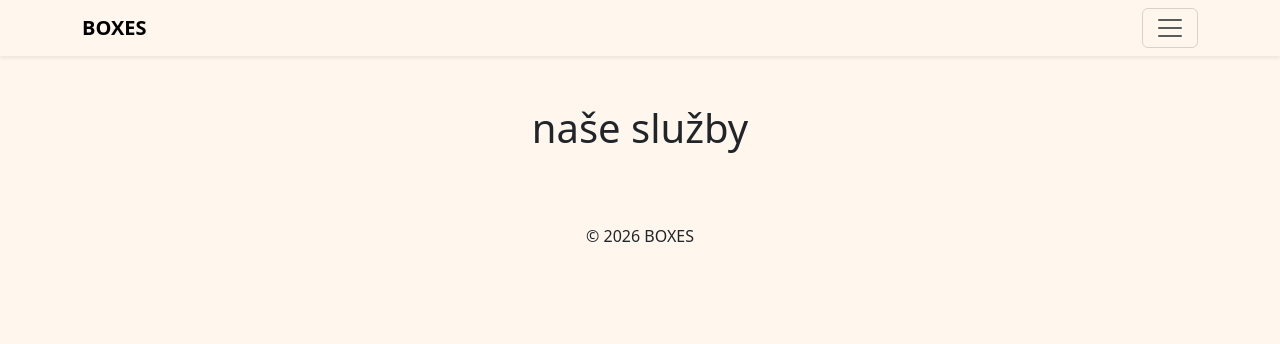
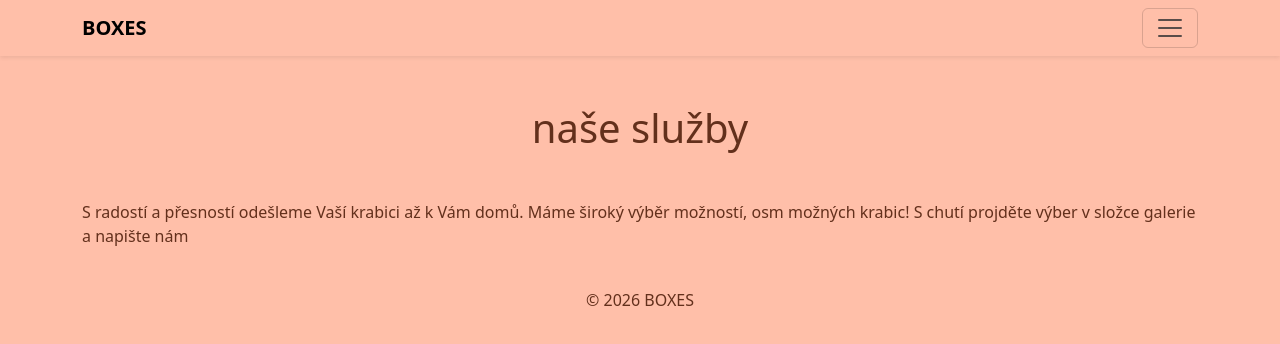
Before and after one commit to gyarab/2026_wt_peterkova, a plain HTML site: page boxes/sluzby.html in a window 1280 px wide. Drawn offline with nearby package versions, Linux system fonts and the light colour scheme.

Commit message:
barvy textu

```diff
--- a/boxes/sluzby.html
+++ b/boxes/sluzby.html
@@ -13,8 +13,9 @@
 
 
     <style>
-        body {
-            background-color: rgb(255, 246, 238);
+       body {
+            background-color: rgb(255, 191, 169);
+            color: rgb(99, 48, 28);
         }
 
         .obrazek {
@@ -106,7 +107,7 @@
         <h1 class="text-center mb-5">
             naše služby
         </h1>
-
+<p> S radostí a přesností odešleme Vaší krabici až k Vám domů. Máme široký výběr možností, osm možných krabic! S chutí projděte výber v složce galerie a napište nám</p>
 
 
     <!-- FOOTER -->
```
Also changed, not shown: boxes/galerie.html (+2 -1 lines), boxes/index.html (+5 -1 lines), boxes/kontakty.html (+2 -1 lines).
